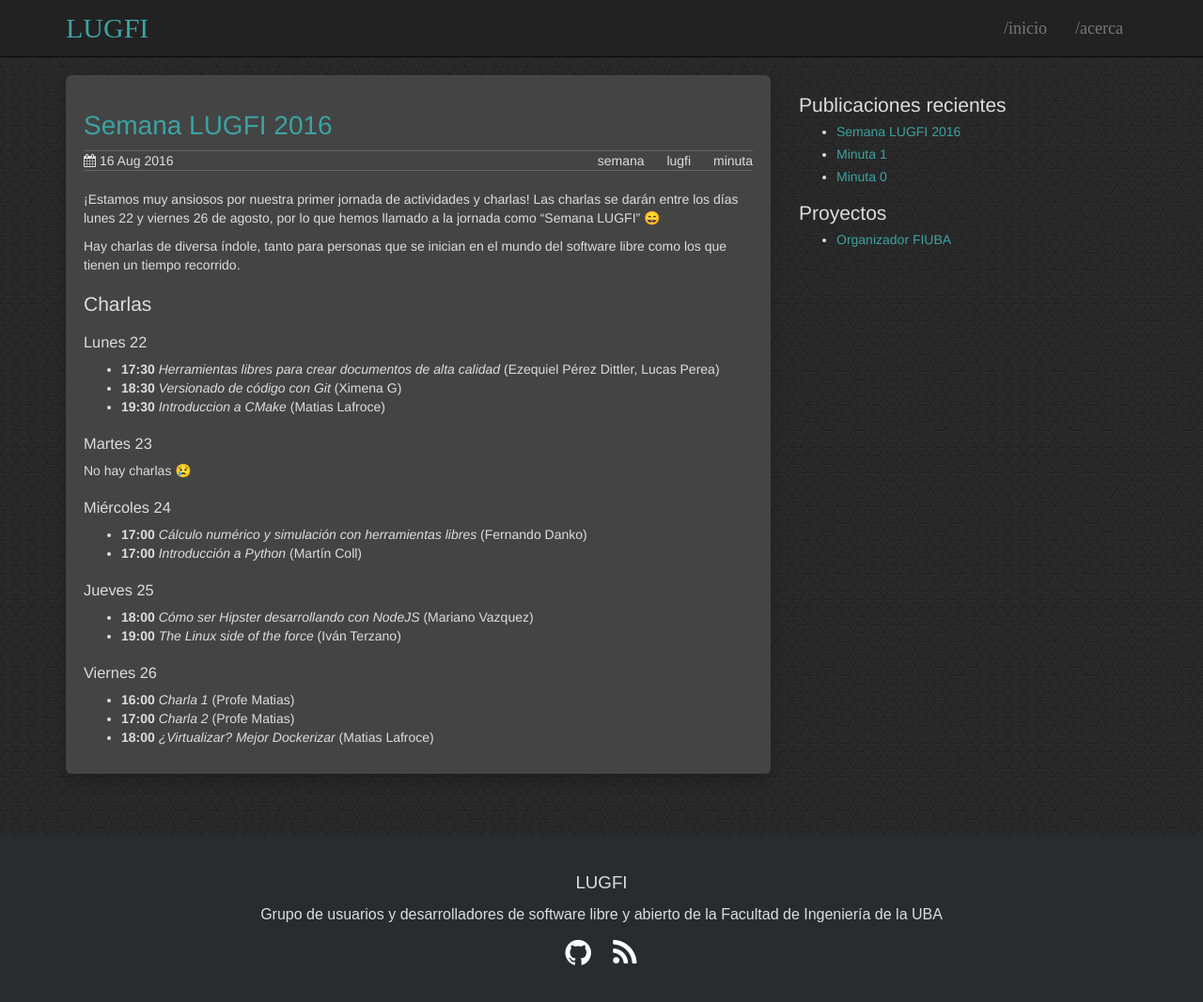
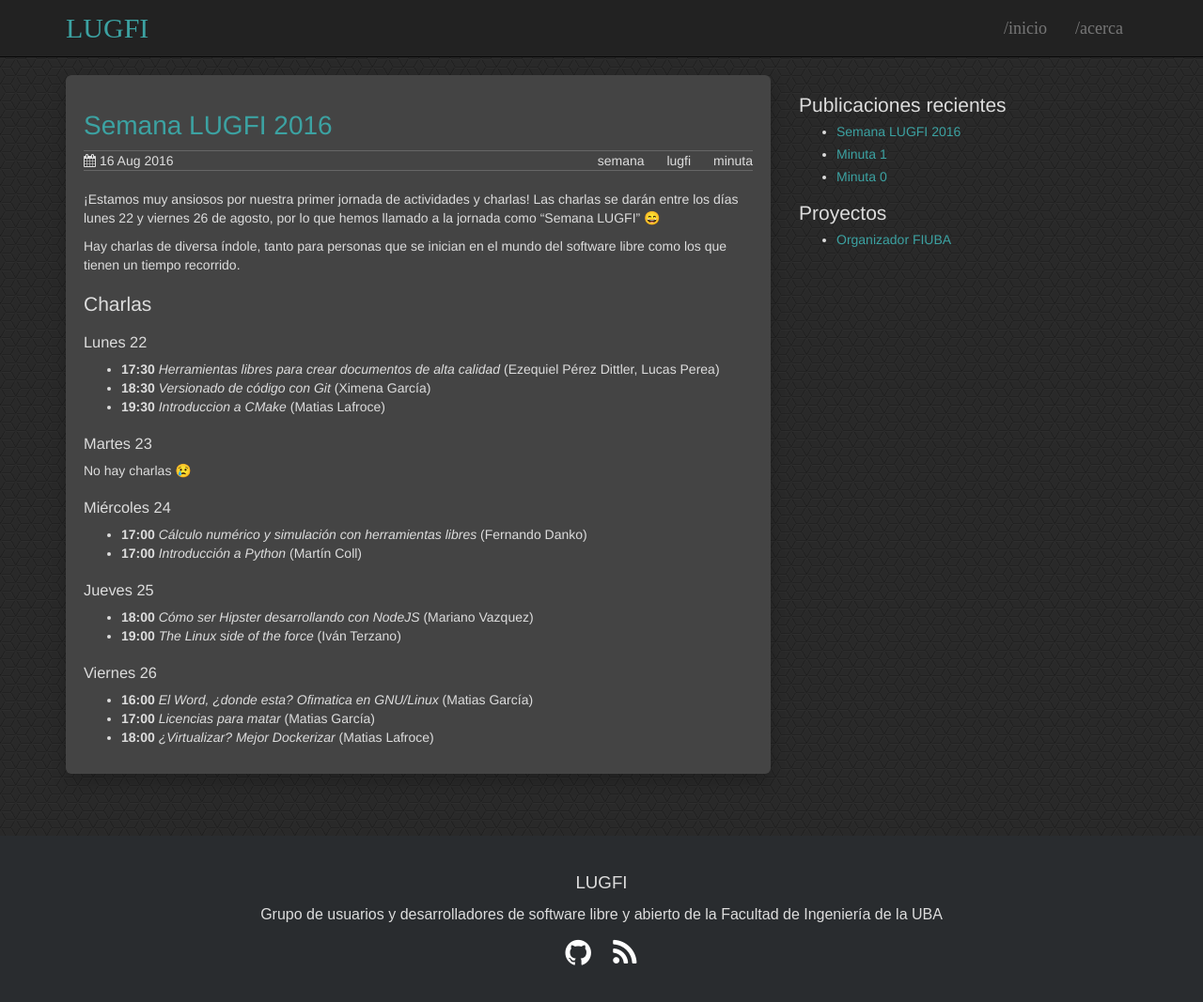
Before and after one commit to lugfi/lugfi.github.io, a Jekyll site: the page built from _posts/2016-08-16-semana-lugfi-2016.md, in a window 1280 px wide and 1094 px high. Shown: the top 1067 px of the window at 94% size. Built offline with Jekyll 4.4.1, drawn with Linux system fonts in a browser that asks for light colours; emoji names are drawn with the system emoji font.

Commit message:
Agrego las charlas de Matías y pongo los nombres completos.

```diff
--- a/_posts/2016-08-16-semana-lugfi-2016.md
+++ b/_posts/2016-08-16-semana-lugfi-2016.md
@@ -17,7 +17,7 @@ del software libre como los que tienen un tiempo recorrido.
 ### Lunes 22
 
 * **17:30** _Herramientas libres para crear documentos de alta calidad_ (Ezequiel Pérez Dittler, Lucas Perea)
-* **18:30** _Versionado de código con Git_ (Ximena G)
+* **18:30** _Versionado de código con Git_ (Ximena García)
 * **19:30** _Introduccion a CMake_ (Matias Lafroce)
 
 ### Martes 23
@@ -36,6 +36,6 @@ No hay charlas :cry:
 
 ### Viernes 26
 
-* **16:00** _Charla 1_ (Profe Matias)
-* **17:00** _Charla 2_ (Profe Matias)
+* **16:00** _El Word, ¿donde esta? Ofimatica en GNU/Linux_ (Matias García)
+* **17:00** _Licencias para matar_ (Matias García)
 * **18:00** _¿Virtualizar? Mejor Dockerizar_ (Matias Lafroce)
```
